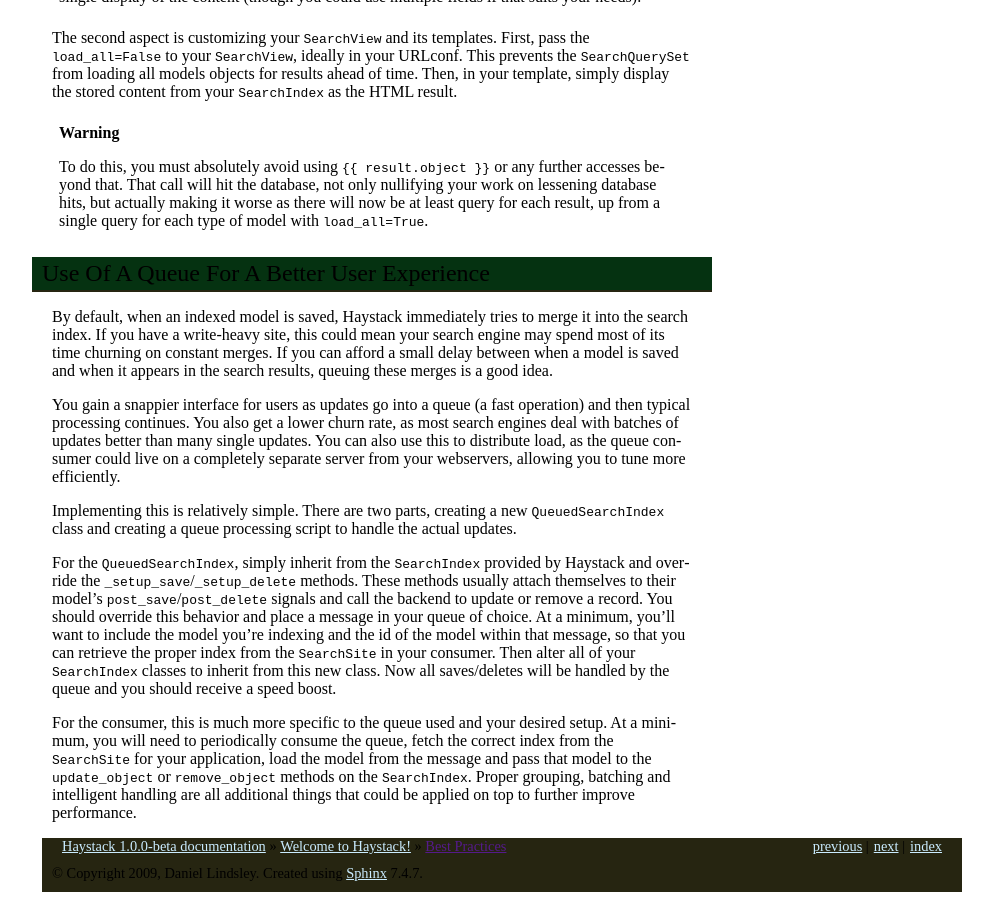
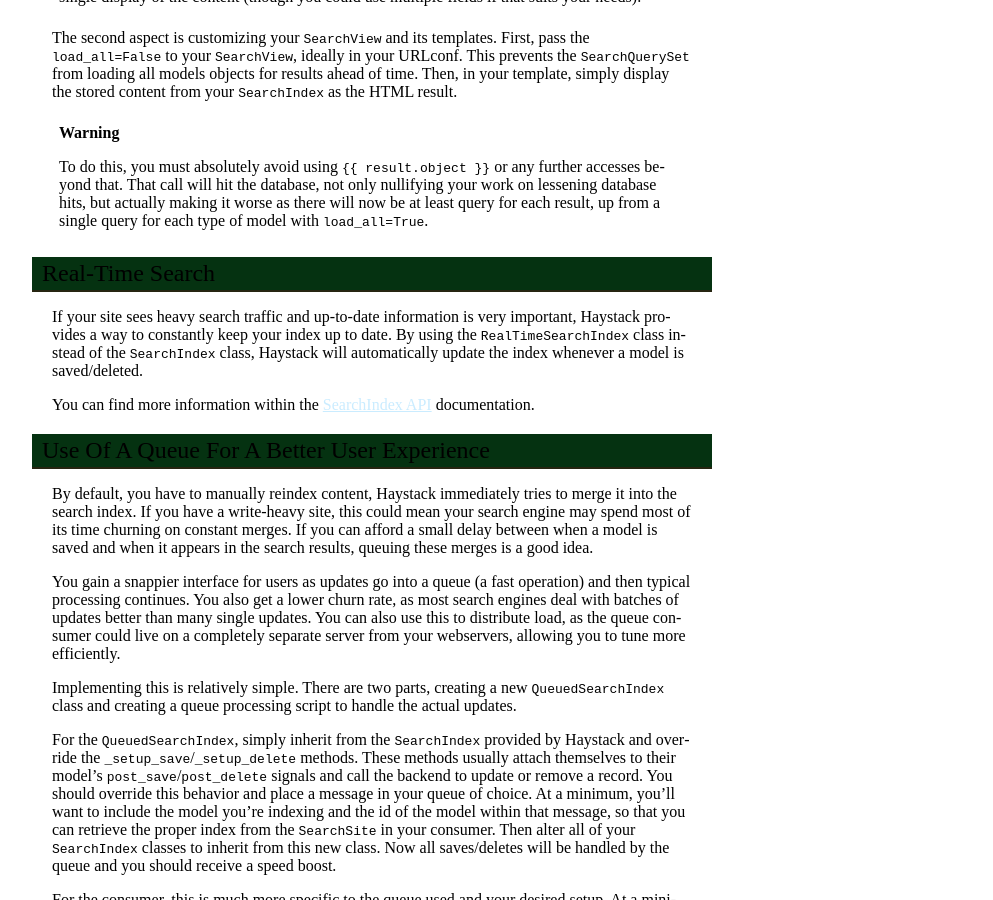
Before and after one commit to django-haystack/django-haystack, a Sphinx documentation site: the page built from docs/best_practices.rst, in a window 1280 px wide and 900 px high, scrolled down 2065 px. Shown: the whole window, without its empty margins (138-1131 px from the left). Built offline with Sphinx 7.4.7, drawn with Linux system fonts in a browser that asks for light colours; a style sheet for code colours, icons or effects is not loaded.

Commit message:
Added further docs on `RealTimeSearchIndex`.

```diff
--- a/docs/best_practices.rst
+++ b/docs/best_practices.rst
@@ -133,10 +133,21 @@ your ``SearchIndex`` as the HTML result.
     query for each type of model with ``load_all=True``.
 
 
+Real-Time Search
+================
+
+If your site sees heavy search traffic and up-to-date information is very important,
+Haystack provides a way to constantly keep your index up to date. By using the
+``RealTimeSearchIndex`` class instead of the ``SearchIndex`` class, Haystack will
+automatically update the index whenever a model is saved/deleted.
+
+You can find more information within the :doc:`searchindex_api` documentation.
+
+
 Use Of A Queue For A Better User Experience
 ===========================================
 
-By default, when an indexed model is saved, Haystack immediately tries to merge
+By default, you have to manually reindex content, Haystack immediately tries to merge
 it into the search index. If you have a write-heavy site, this could mean your
 search engine may spend most of its time churning on constant merges. If you can
 afford a small delay between when a model is saved and when it appears in the
```
